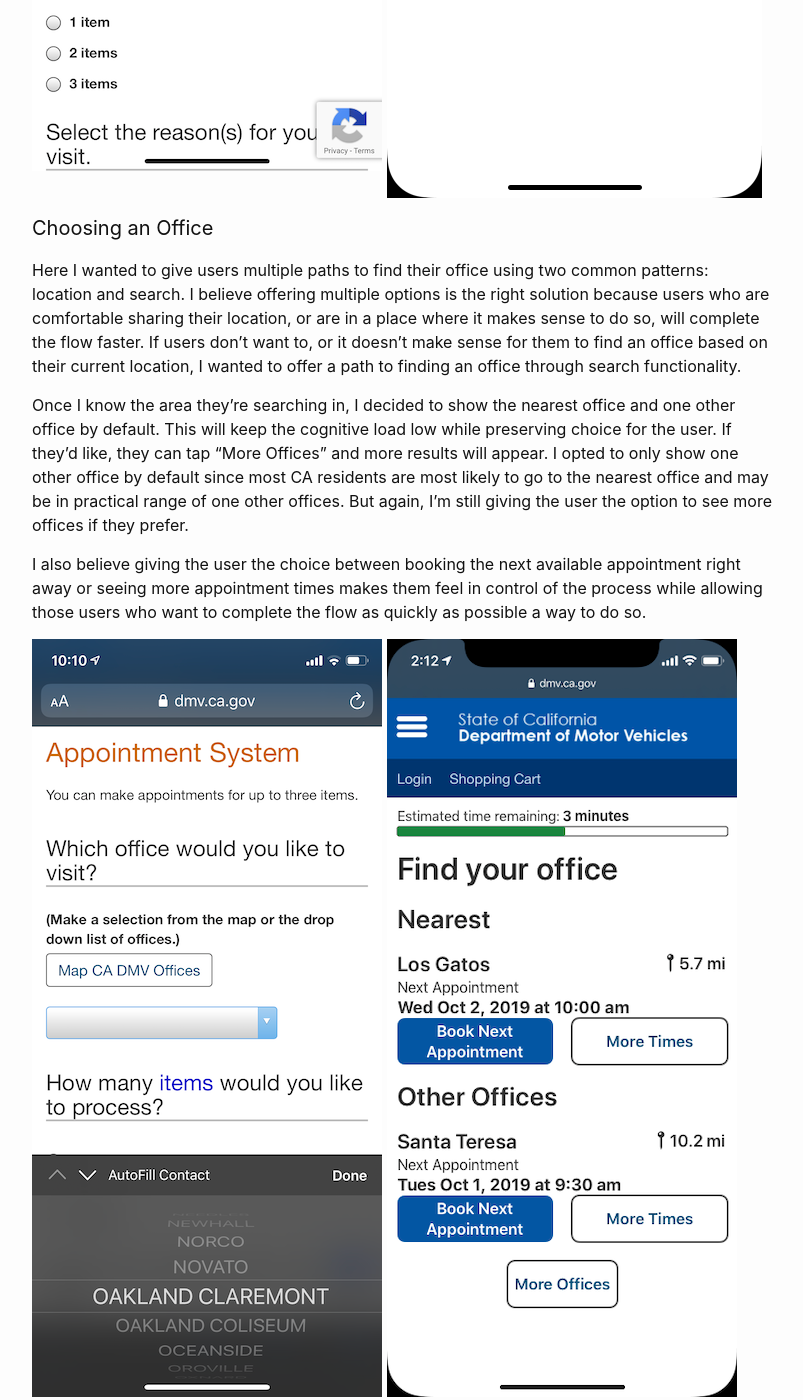
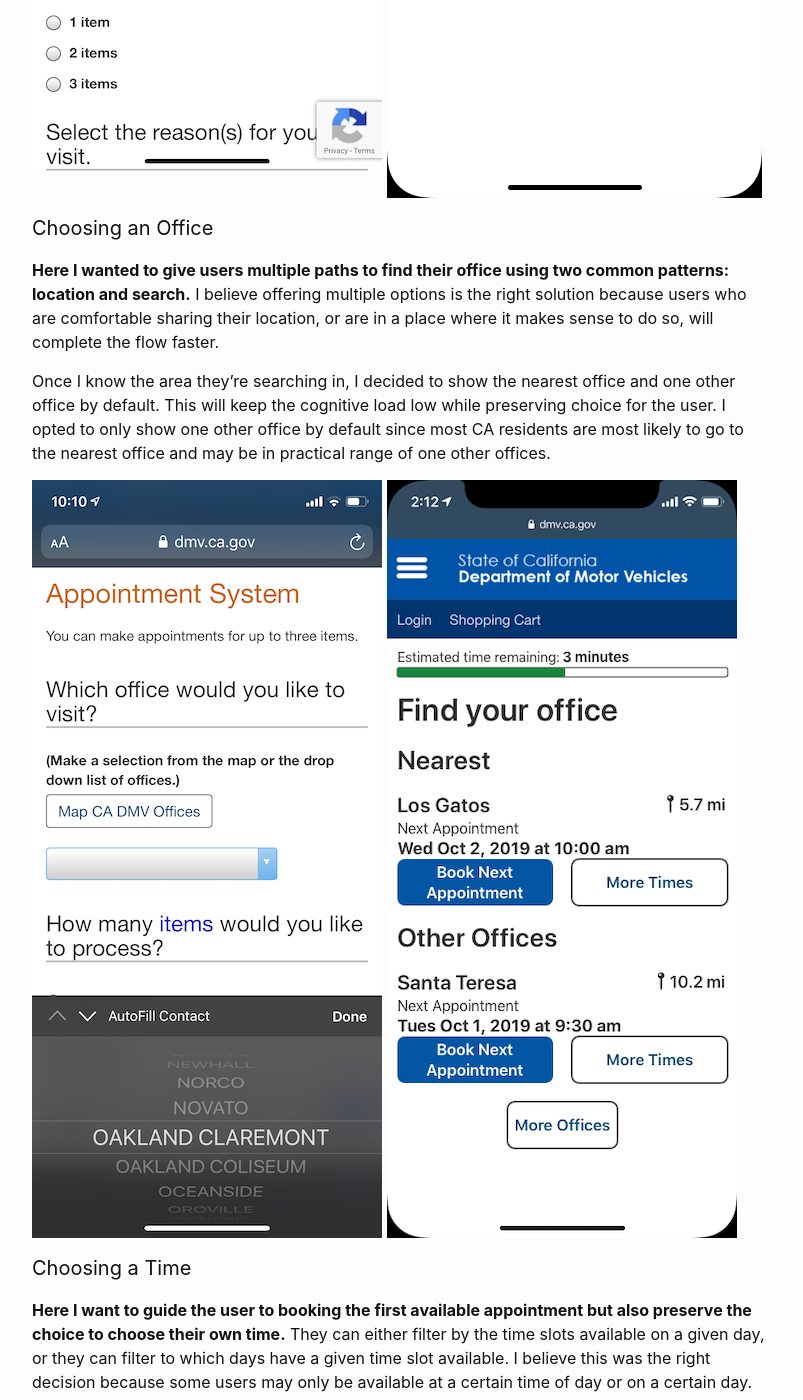
Before and after one commit to victor-grajski/portfolio-old, a Jekyll site: the page built from _posts/2019-10-08-dmv-redesign.markdown, in a window 1280 px wide and 1400 px high, scrolled down 5722 px. Shown: the whole window, without its empty margins (238-1041 px from the left). Built offline with Jekyll 4.4.1, drawn with Linux system fonts in a browser that asks for light colours; some of the changed text lies outside the part shown.

Commit message:
Update 2019-10-08-dmv-redesign.markdown

```diff
--- a/_posts/2019-10-08-dmv-redesign.markdown
+++ b/_posts/2019-10-08-dmv-redesign.markdown
@@ -18,7 +18,7 @@ The target user is an adult California resident who speaks English. This target
 
 ## Lo-Fi Explorations
 ### Choosing an Office
-I originally wanted to make it easy for users who wanted to drop in to an office ASAP as well as those who wanted to book an appointment in advance, but according to the feedback I got from users, this screen imposed a high cognitive load. Thus, in the final version, I opted to create separate paths for users who needed an appointment ASAP and users who wanted to book an appointment in advance.
+I originally wanted to make it easy for users who wanted to drop in to an office ASAP as well as those who wanted to book an appointment in advance, but according to the feedback I got from users, this screen imposed a high cognitive load. Thus, in the final version, I created separate paths for users who needed an appointment ASAP and users who wanted to book an appointment in advance.
 
 <img src="/assets/dmv/find-an-office-lo-fi.png" alt="find-an-office-lo-fi" />
 
@@ -34,12 +34,12 @@ For the confirmation page, I originally wanted to introduce as much natural lang
 
 ## Final Product
 ### Landing Page
-I decided to simplify the appointment landing page by routing most of the help text to the FAQs and bringing the actions to the top of the page. I believe this was the right decision because the amount of text on the page previously obscured what actions the user could take and repeated much of what users can find in the FAQs. I believe something like making an appointment online is a common enough pattern that users don't need a paragraph explaining how to do so.
+**I decided to simplify the appointment landing page by routing most of the help text to the FAQs and bringing the actions to the top of the page.** I believe this was the right decision because the amount of text on the page previously obscured what actions the user could take and repeated much of what users can find in the FAQs. I believe something like making an appointment online is a common enough pattern that users don't need a paragraph explaining how to do so.
 
 <img src="/assets/dmv/appointment_system_before.png" alt="appointment-system-before" /> <img src="/assets/dmv/make-an-appointment.png" alt="make-an-appointment" />
 
 ### Booking an Appointment
-On this screen, and many of the following screens, I separated each step in the process into its own screen and structured the decision process in a Q+A format. I believe this is the right solution to reduce cognitive load per screen.
+On this screen, and many of the following screens, **I separated each step in the process into its own screen and structured the decision process in a Q+A format.** I believe this is the right solution to reduce cognitive load per screen.
 
 I also included a progress bar with estimated time remaining in order to give users a sense of where they are in the process now that each screen has been atomized to one step in the process.
 
@@ -48,23 +48,21 @@ Finally, I included info boxes to clarify some of the finer details to the user
 <img src="/assets/dmv/book-an-appointment-before.png" alt="book-an-appointment-before" /> <img src="/assets/dmv/step-one-after2.png" alt="step-one" />
 
 #### Choosing an Office
-Here I wanted to give users multiple paths to find their office using two common patterns: location and search. I believe offering multiple options is the right solution because users who are comfortable sharing their location, or are in a place where it makes sense to do so, will complete the flow faster. If users don't want to, or it doesn't make sense for them to find an office based on their current location, I wanted to offer a path to finding an office through search functionality.
+**Here I wanted to give users multiple paths to find their office using two common patterns: location and search.** I believe offering multiple options is the right solution because users who are comfortable sharing their location, or are in a place where it makes sense to do so, will complete the flow faster.
 
-Once I know the area they're searching in, I decided to show the nearest office and one other office by default. This will keep the cognitive load low while preserving choice for the user. If they'd like, they can tap "More Offices" and more results will appear. I opted to only show one other office by default since most CA residents are most likely to go to the nearest office and may be in practical range of one other offices. But again, I'm still giving the user the option to see more offices if they prefer.
-
-I also believe giving the user the choice between booking the next available appointment right away or seeing more appointment times makes them feel in control of the process while allowing those users who want to complete the flow as quickly as possible a way to do so.
+Once I know the area they're searching in, I decided to show the nearest office and one other office by default. This will keep the cognitive load low while preserving choice for the user. I opted to only show one other office by default since most CA residents are most likely to go to the nearest office and may be in practical range of one other offices.
 
 <img src="/assets/dmv/find-an-office-before.png" alt="find-an-office-before" /> <img src="/assets/dmv/find-an-office-after.png" alt="find-an-office-after" />
 
 #### Choosing a Time
-Here I want to guide the user to booking the first available appointment but also preserve the choice to choose their own time. They can either filter by the time slots available on a given day, or they can filter to which days have a given time slot available. I believe this was the right decision because user conceptualize their availability in different ways and I wanted to preserve that choice. Some users may only be available at a certain time of day or on a certain day.
+**Here I want to guide the user to booking the first available appointment but also preserve the choice to choose their own time.** They can either filter by the time slots available on a given day, or they can filter to which days have a given time slot available. I believe this was the right decision because some users may only be available at a certain time of day or on a certain day.
 
 <img src="/assets/dmv/choose-a-time-before.png" alt="choose-a-time-before" /> <img src="/assets/dmv/choose-a-time-after.png" alt="choose-a-time-after" />
 
 ### The Day Of
-I decided to create a dedicated page for users to refer back to leading up to their appointment and to use when they check in (the button renders an infobox with a QR code). I also envision a link to this page being sent in the reminder and confirmation email/text message. Having a central place to refer back to reduces cognitive load as users prepare for their appointment and may reduce customer complaints.
+I decided to create a dedicated page for users to refer back to leading up to their appointment and to use when they check in (the button renders an infobox with a QR code). I also envision a link to this page being sent in the reminder and confirmation email/text message. **Having a central place to refer back to reduces cognitive load as users prepare for their appointment and may reduce customer complaints.**
 
 <img src="/assets/dmv/confirm-appointment-before2.png" alt="confirm-appointment-before" /> <img src="/assets/dmv/day-of-after.png" alt="day-of-after" />
 
 ## Takeaways
-As the first project in my second-year studio course, I am grateful to have had the opportunity to build my skills and confidence in solving a known design problem. Given the scope of the problem, it took me the full four weeks to come to a solution I felt strongly about. What helped me most was getting out of the building and getting people's feedback on my mockups. The power of understanding one's users and getting their feedback has continued to pleasantly surprise me, and it is one of the parts of being a designer I have come to enjoy the most.
+As the first project in my second-year studio course, I am grateful to have had the opportunity to build my skills and confidence in solving a known design problem. Given the scope of the problem, it took me the full four weeks to come to a solution I felt strongly about. What helped me most was getting out of the building and getting people's feedback on my mockups. **The power of understanding one's users and getting their feedback has continued to pleasantly surprise me, and it is one of the parts of being a designer I have come to enjoy the most.**
```
